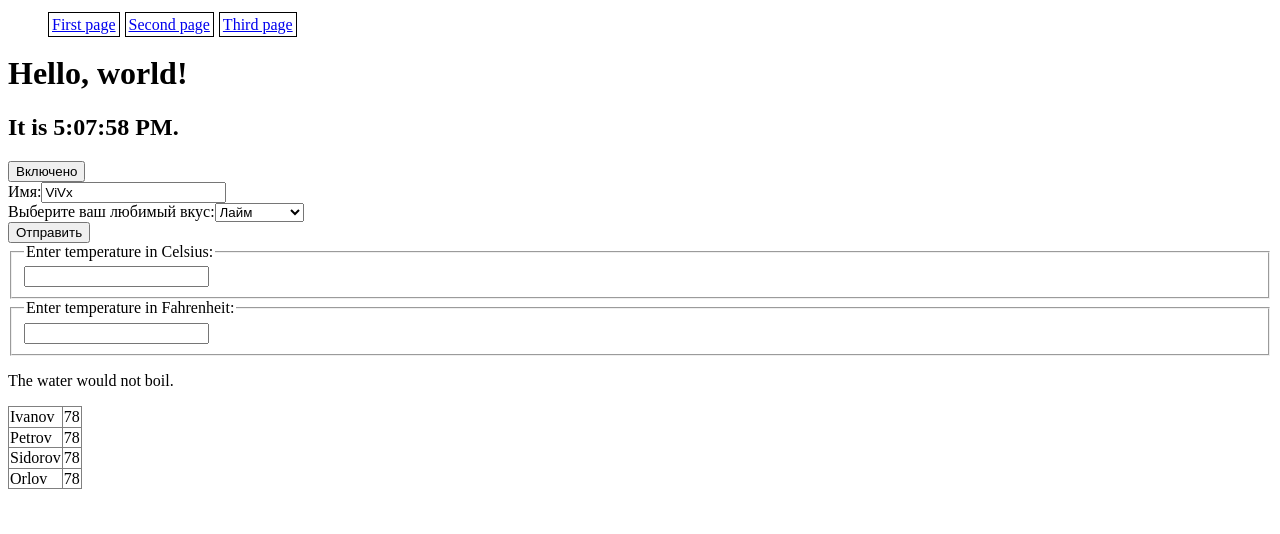
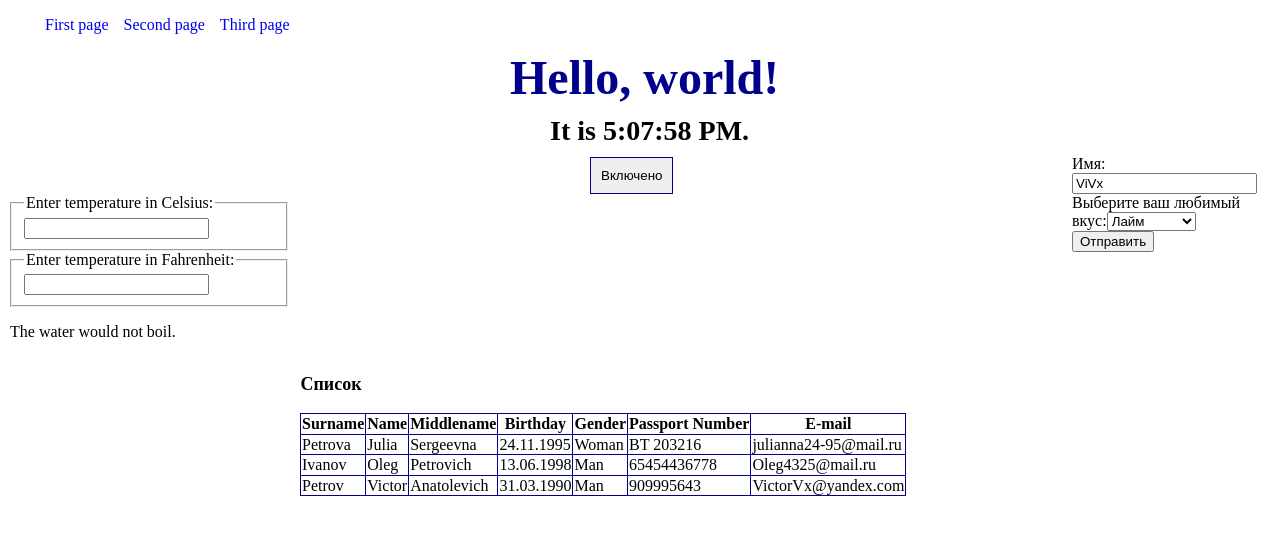
Before and after one commit to Julia3000/SalaryApp-front, a React (Create React App) app: page / in a window 1280 px wide. Shown: the top 534 px of the page. Built offline with nearby package versions, Linux system fonts and the light colour scheme.

Commit message:
Added new css

```diff
--- a/src/components/EmployeeList.js
+++ b/src/components/EmployeeList.js
@@ -2,25 +2,69 @@ import React from "react";
 
 class EmployeeList extends React.Component {
 
-    employeeList = ['Ivanov','Petrov', 'Sidorov', 'Orlov'];
+    employeeList = [
+        {
+            'firstName' : 'Julia',
+            'lastName' : 'Petrova',
+            'middleName' : 'Sergeevna',
+            'birthDate' : '24.11.1995',
+            'gender' : 'Woman',
+            'passportNumber' : 'BT 203216',
+            'email' : 'julianna24-95@mail.ru'
+        },
+        {
+            'firstName' :'Oleg',
+            'lastName' :'Ivanov',
+            'middleName' : 'Petrovich',
+            'birthDate' : '13.06.1998',
+            'gender' : 'Man',
+            'passportNumber' : '65454436778',
+            'email' : 'Oleg4325@mail.ru'
+        },
+        { 'firstName' :'Victor',
+            'lastName' :'Petrov',
+            'middleName' : 'Anatolevich',
+            'birthDate' : '31.03.1990',
+            'gender' : 'Man',
+            'passportNumber' : '909995643',
+            'email' : 'VictorVx@yandex.com'
+        }
+    ];
 
     render() {
+        return (
+            <table>
+                <h3>Список</h3>
+                <tr>
+                    <th>Surname</th>
+                    <th>Name</th>
+                    <th>Middlename</th>
+                    <th>Birthday</th>
+                    <th>Gender</th>
+                    <th>Passport Number</th>
+                    <th>E-mail</th>
 
-    const data =
-        this.employeeList.map((item, i)=>
-    {
-        return (
-
-            <tr key={i}>
-                <td>{item}</td>
-                <td>78</td>
-            </tr>
-
+                </tr>
+                {
+                    this.employeeList.map((item, i)=>
+                    {
+                        return (
+                            <tbody>
+                                <tr key={i}>
+                                    <td>{item.lastName}</td>
+                                    <td>{item.firstName}</td>
+                                    <td>{item.middleName}</td>
+                                    <td>{item.birthDate}</td>
+                                    <td>{item.gender}</td>
+                                    <td>{item.passportNumber}</td>
+                                    <td>{item.email}</td>
+                                </tr>
+                            </tbody>
+                        )
+                    })
+                }
+            </table>
         );
-    });
-    return (
-            <table><tbody>{ data }</tbody></table>
-    );
     }
 }
 export default EmployeeList;
--- a/src/index.css
+++ b/src/index.css
@@ -1,11 +1,65 @@
+body{
+    margin: 0px;
+}
 .menu li{
     display: inline;
     margin-right: 5px;
-    border: 1px solid #000;
-    padding: 3px;
+    padding: 5px;
+}
+.menu a {
+    text-decoration: none;
+}
+.menu li:hover {
+    box-shadow: 0 0 0 2px deepskyblue inset, 0 0 0 4px white inset;
+    background-color: deepskyblue;
+    font-size: 15px;
+}
+div h1 {
+    position: center;
+    display: block;
+    color: darkblue;
+    padding-left: 500px;
+    font-size: 48px;
+    margin: 10px;
+}
+div h2 {
+    padding-left: 550px;
+    margin: 0px;
+    font-size: 28px;
+}
+button {
+    border: 1px solid darkblue;
+    margin-left: 590px;
+    margin-top: 10px;
+    padding: 10px;
+}
+form {
+    margin: 8px;
+    width: 200px;
+    float: right;
+
+}
+fieldset {
+    width: 250px;
+    display: block;
+    margin-left: 10px;
+}
+p {
+    margin-left: 10px;
 }
 table {
     line-height: 1.1;
     border-collapse: collapse;
+    position: center;
+    margin-left: 300px;
 }
-td {border: 1px solid grey;}
+table > h3 {
+    font-size: 18px;
+    position: center;
+}
+td {
+    border: 1px solid darkblue;
+}
+th{
+    border: 1px solid darkblue;
+}
```
